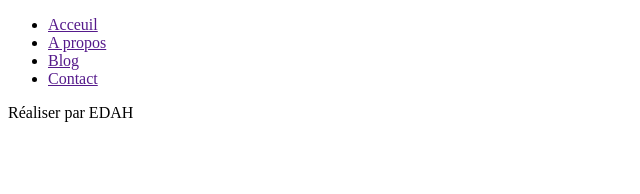
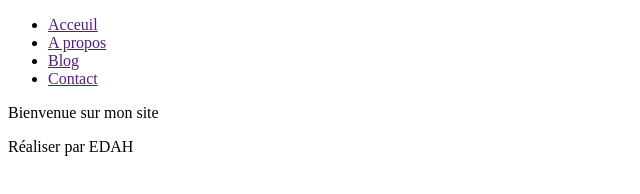
Before and after one commit to 91810611/mon-site-web, a plain HTML site: page index.html in a window 1280 px wide. Shown: the whole page, without its empty margins (0-640 px from the left). Drawn offline with Linux system fonts and the light colour scheme.

Commit message:
mon nouveau site

```diff
--- a/index.html
+++ b/index.html
@@ -25,7 +25,7 @@
     </header>
 
     <main>
-
+        <p>Bienvenue sur mon site</p>
     </main>
 
     <footer>
```
